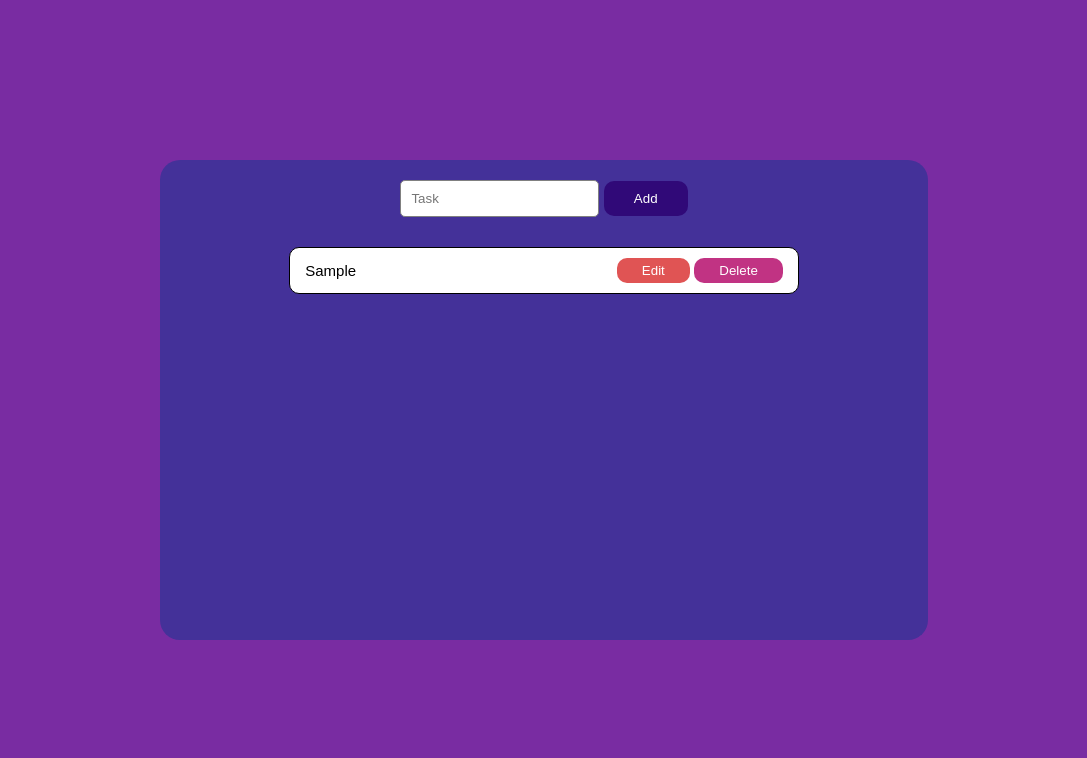
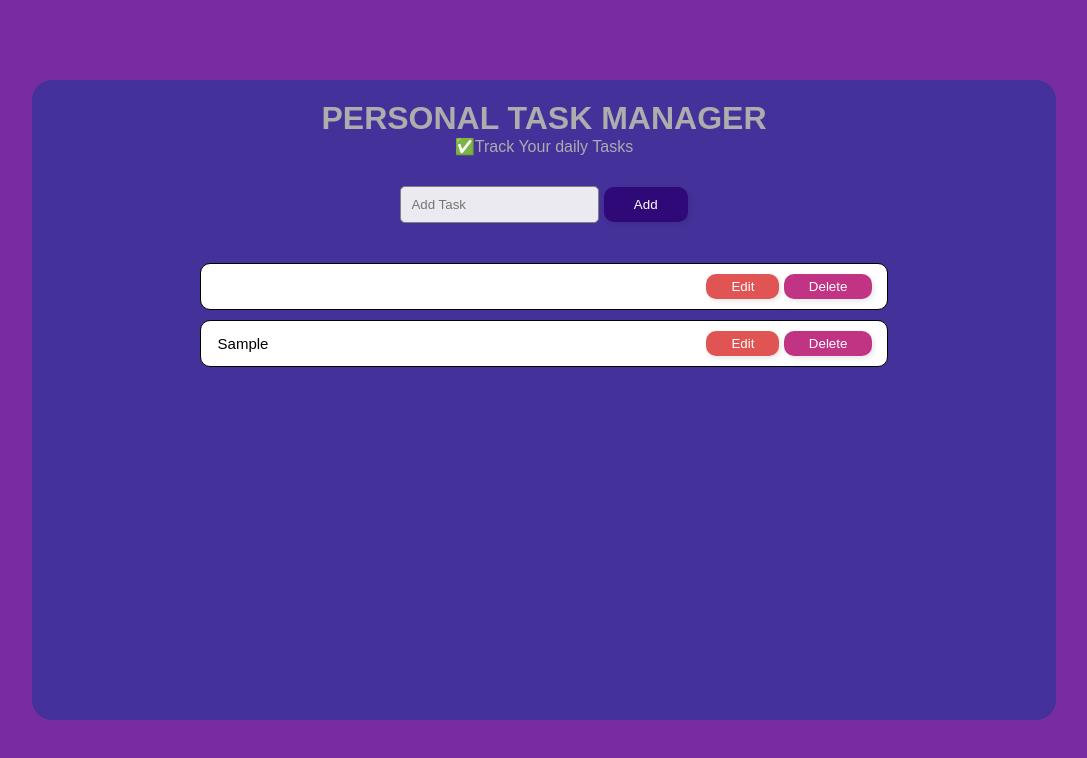
Before and after one commit to utkarshraghuvanshi07/Task--Manager, a plain HTML site: page index.html in a window 1280 px wide. Both pictures are taken after typing "Sample" into the empty fields and a click on the button "Add". Shown: the whole page, without its empty margins (96-1183 px from the left). Drawn offline with Linux system fonts and the light colour scheme.

Commit message:
UI Improved

```diff
--- a/index.html
+++ b/index.html
@@ -8,14 +8,25 @@
   </head>
   <body>
     <main>
-
+        <div class="head">
+            <h1>PERSONAL TASK MANAGER</h1>
+           <p>✅Track Your daily Tasks</p>
+        </div>
       <div>
-        <input type="text" placeholder="Task" />
+        <input type="text" placeholder="Add Task" />
         <button id="add">Add</button>
       </div>
 
       <div class="todo-list">
-
+         <ul>
+            <li class="li">
+                <h3 class ="taskName"></h3>
+                <div>
+                 <button class="btn edit">Edit</button>
+                 <button class="btn del">Delete</button>
+               </div>
+            </li>
+        </ul>
       </div>
     </main>
 
--- a/script.js
+++ b/script.js
@@ -1,6 +1,8 @@
 const inp = document.querySelector("input");
 const btn = document.querySelector("#add");
 const todoBox = document.querySelector(".todo-list");
+const list = document.querySelector("ul");
+list.style.listStyleType = "none";
 
 
 btn.addEventListener("click", () => {
@@ -8,26 +10,34 @@ btn.addEventListener("click", () => {
 
   if (value.trim() === "") return;
 
-  todoBox.innerHTML += `<div class="li">
+  let li = document.createElement("li");
+  li.classList.add('li');
+  li.innerHTML = `
           <h3 class ="taskName">${value}</h3>
           <div>
             <button class="btn edit">Edit</button>
             <button class="btn del">Delete</button>
-          </div>
-        </div>`;
-
+          </div>`;
+  list.appendChild(li);
   inp.value = "";
 
-  const edit = document.querySelector(".edit");
-  let h3= document.querySelector(".taskName");
+});
+
+
+const edit = document.querySelector(".edit");
+  let h3 = document.querySelector(".taskName");
+
   edit.addEventListener("click", ()=>{
     h3.contentEditable = "true";
+    h3.focus();
     console.log("edit");
 });
 
-const del = document.querySelector(".del");
+
+
+let del = document.querySelector(".del");
 del.addEventListener("click", ()=>{
-
+    let li = event.target.closest(".li");
+    li.remove();
+    console.log("utkarsh");
 });
-
-});
--- a/style.css
+++ b/style.css
@@ -18,8 +18,8 @@ body {
 
 main {
   padding: 20px;
-  height: 60%;
-  width: 60%;
+  height: 80%;
+  width: 80%;
   background-color: #443199;
   border-radius: 20px;
   display: flex;
@@ -29,11 +29,20 @@ main {
   font-family: Arial, Helvetica, sans-serif;
 }
 
+main > .head {
+    color: #adadad;
+    text-align: center;
+}
+
 input {
   padding: 10px 10px;
   outline: none;
   border: 1px solid gray;
   border-radius: 5px;
+  background-color: #ebeaf0;
+}
+input:hover {
+  background-color: white;
 }
 
 #add {
@@ -43,14 +52,16 @@ input {
   border-radius: 10px;
   border: none;
   cursor: pointer;
-
 }
 
+button{
+   box-shadow: 2px 2px 5px rgba(0, 0, 0, 0.1);
+}
+button:hover{
+  box-shadow: 5px 10px 20px rgba(0, 0, 0, 0.3);
+}
 .todo-list {
   width: 70%;
-  display: flex;
-  flex-direction: column;
-  gap: 10px;
 }
 
 .li {
@@ -62,12 +73,15 @@ input {
   background-color: white;
   justify-content: space-between;
   align-items: center;
+  margin-top:10px;
 }
 
 h3 {
   font-size: 15px;
   font-weight: 500;
+  padding: 2px;
 }
+
 
 .btn {
   padding: 5px 25px;
@@ -80,7 +94,15 @@ h3 {
   color: white;
 }
 
+.edit:hover{
+    background-color: rgb(189, 77, 60);
+}
+
 .del {
   background-color: #C13383;
   color: white;
 }
+
+.del:hover {
+    background-color: red;
+}
```
